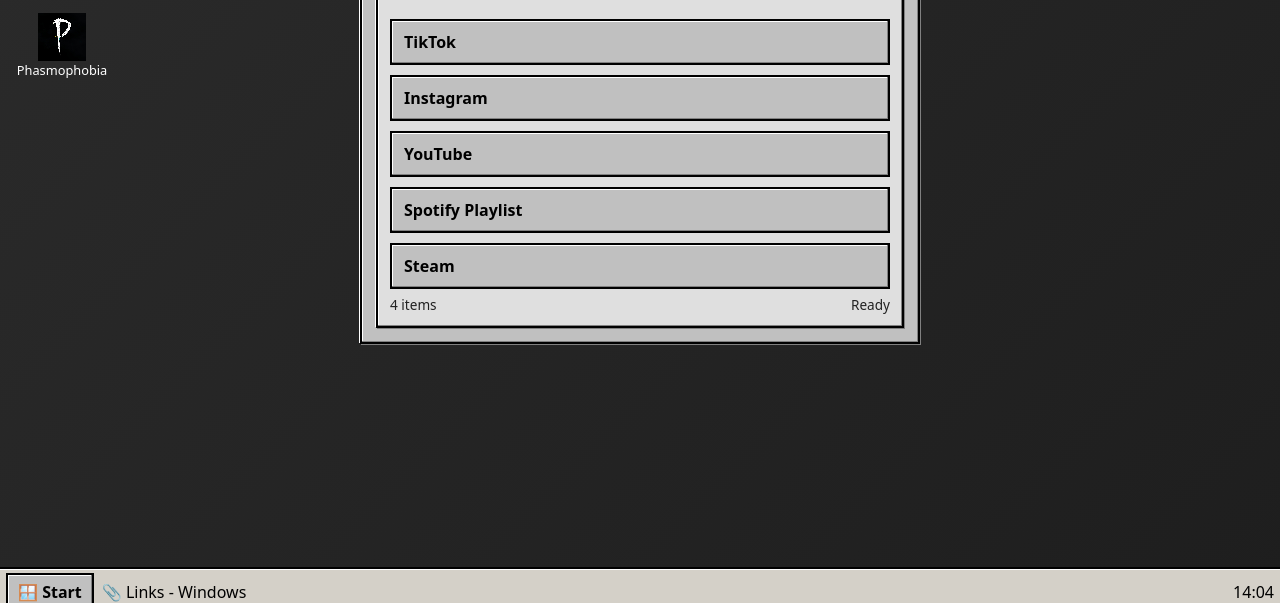
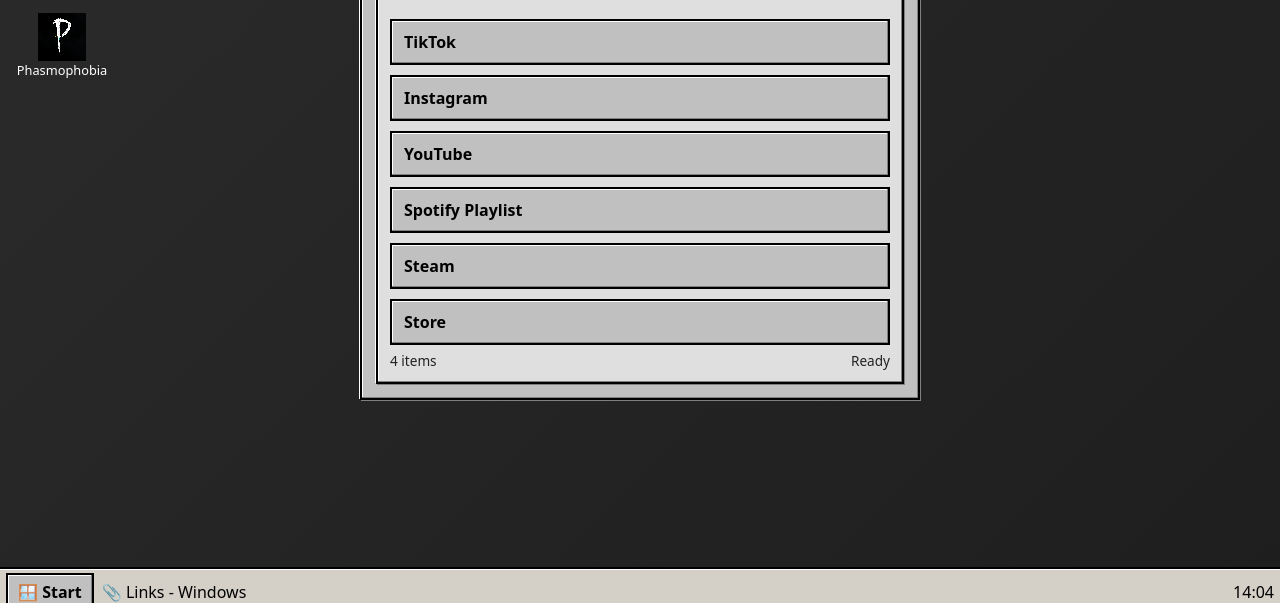
Before and after one commit to zayninrevolt/thisisme, a plain HTML site: page index.html in a window 1280 px wide. Shown: the part 197-800 px from the top of the page. Drawn offline with Linux system fonts and the light colour scheme.

Commit message:
Update index.html

```diff
--- a/index.html
+++ b/index.html
@@ -145,6 +145,7 @@
             <a class="btn-98" href="https://www.youtube.com/@zaynonfire" target="_blank">YouTube</a>
             <a class="btn-98" href="https://open.spotify.com/playlist/32JiIjyJ5ctyqG7LkSZaFA?si=Zc_3ZtKqT0Sm36SUb8KyPQ" target="_blank">Spotify Playlist</a>
             <a class="btn-98" href="https://steamcommunity.com/id/ZaynOnFire" target="_blank">Steam</a>
+            <a class="btn-98" href="https://dokkadoki.co.uk" target="_blank">Store</a>
           </div>
           <div class="status-bar"><span>4 items</span><span>Ready</span></div>
         </div>
```
